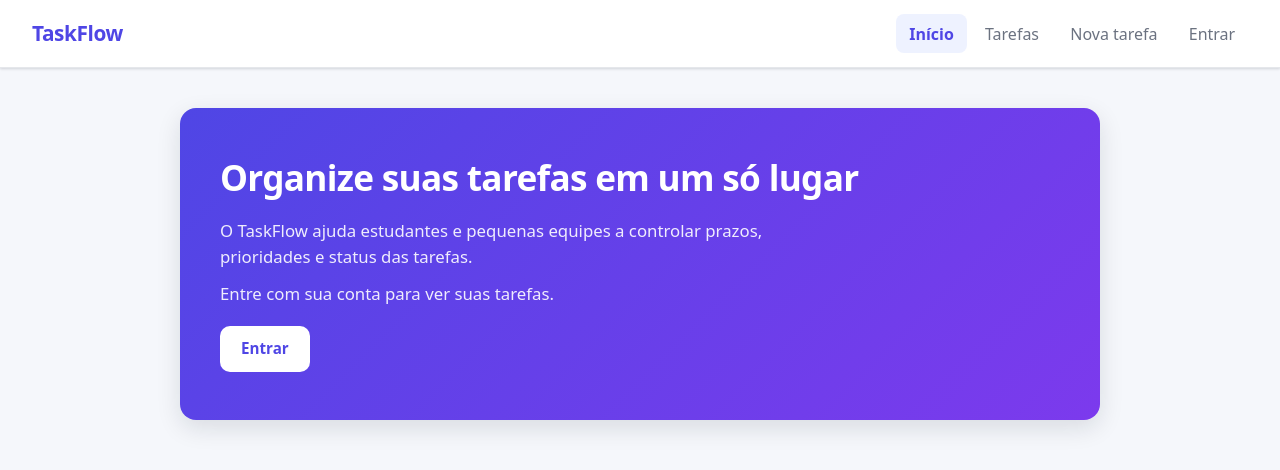
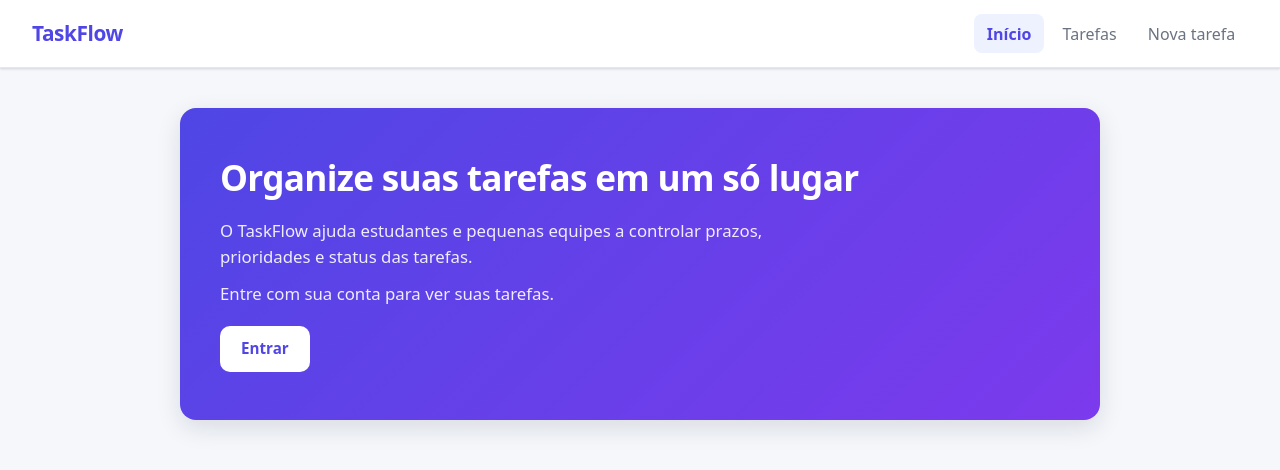
Before and after one commit to thallyson-ryan/taskflow, a React (Vite) app: page / in a window 1280 px wide. Shown: the top 470 px of the page. Built offline with nearby package versions, Linux system fonts and the light colour scheme; no server answers.

Commit message:
Remove link Entrar da Navbar

```diff
--- a/src/components/Navbar.jsx
+++ b/src/components/Navbar.jsx
@@ -1,6 +1,7 @@
 // =============================================================================
 // Navbar.jsx — MENU DE NAVEGAÇÃO (aparece em todas as páginas)
-// Mostra os links das rotas e, conforme o login, "Olá, nome" + "Sair" ou "Entrar".
+// Mostra os links das rotas e, quando há usuário logado, "Olá, nome" + "Sair".
+// O acesso ao login fica pelo botão "Entrar" da página inicial.
 // =============================================================================
 
 import { NavLink, useNavigate } from 'react-router-dom'
@@ -24,22 +25,19 @@ export default function Navbar() {
     <header className="navbar">
       <span className="logo">TaskFlow</span>
       <nav>
-        {/* NavLink é como um <Link>, mas recebe a classe "active" quando está na rota atual
-            (usada no CSS para destacar o item do menu). Ele NÃO recarrega a página. */}
+        {/* NavLink recebe a classe "active" na rota atual e não recarrega a página */}
         <NavLink to="/">Início</NavLink>
         {/* "end" faz o link só ficar ativo em /tarefas exatamente (e não em /tarefas/nova) */}
         <NavLink to="/tarefas" end>Tarefas</NavLink>
         <NavLink to="/tarefas/nova">Nova tarefa</NavLink>
 
-        {/* Renderização condicional: se há usuário logado mostra nome + Sair, senão mostra Entrar */}
-        {usuario ? (
+        {/* Só aparece quando há usuário logado */}
+        {usuario && (
           <>
             {/* split(' ')[0] pega só o primeiro nome: "Emily Johnson" -> "Emily" */}
             <span className="usuario">Olá, {usuario.nome.split(' ')[0]}</span>
             <button className="link-sair" onClick={deslogar}>Sair</button>
           </>
-        ) : (
-          <NavLink to="/login">Entrar</NavLink>
         )}
       </nav>
     </header>
```
